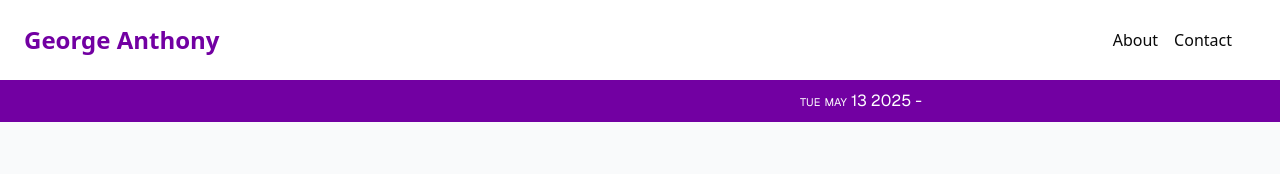
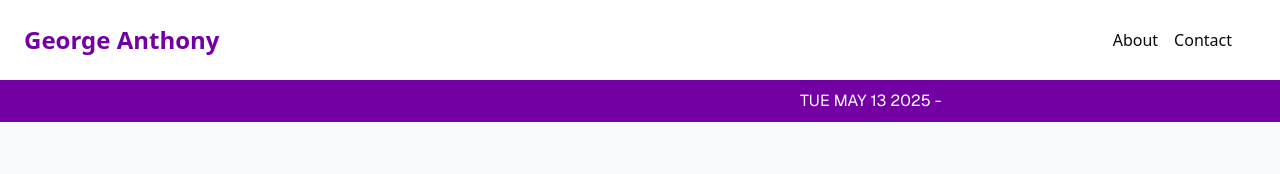
Before and after one commit to XiroEx/georgeanthony.net, a Next.js app in the folder webapp/: page / in a window 1280 px wide. Shown: the top 174 px of the page. Built offline with nearby package versions, Linux system fonts and the light colour scheme; no server answers; the database is empty.

Commit message:
uppercase ticker, 60 second reeval

```diff
--- a/webapp/src/app/page.tsx
+++ b/webapp/src/app/page.tsx
@@ -6,7 +6,7 @@ import { Input } from "@/components/ui/input";
 import { Suspense } from "react";
 //import { Mail, Phone, DollarSign } from "lucide-react";
 
-export const revalidate = 0; // Disable caching for this page
+export const revalidate = 60; // Revalidate every 60 seconds
 
 async function fetchNewsSummary() {
   const baseUrl =
@@ -16,7 +16,7 @@ async function fetchNewsSummary() {
   try {
     const res = await fetch(`${baseUrl}/api/news`);
     const data = await res.json();
-    return data.newsSummary.toLowerCase() || "";
+    return data.newsSummary.toUpperCase() || "";
   } catch (error) {
     console.error("Error fetching news summary:", error);
     return "Unable to fetch news summary.";
--- a/webapp/src/components/ticker_tape.tsx
+++ b/webapp/src/components/ticker_tape.tsx
@@ -84,7 +84,7 @@ export default function TickerTape({ text }: { text: string }) {
                     fontVariant: 'small-caps',
                 }}
             >
-                {formattedDate.toLowerCase()}{' - '}{text.startsWith('"') && text.endsWith('"') ? text.slice(1, -1) : text}
+                {formattedDate.toUpperCase()}{' - '}{text.startsWith('"') && text.endsWith('"') ? text.slice(1, -1) : text}
             </div>
         </div>
     );
```
